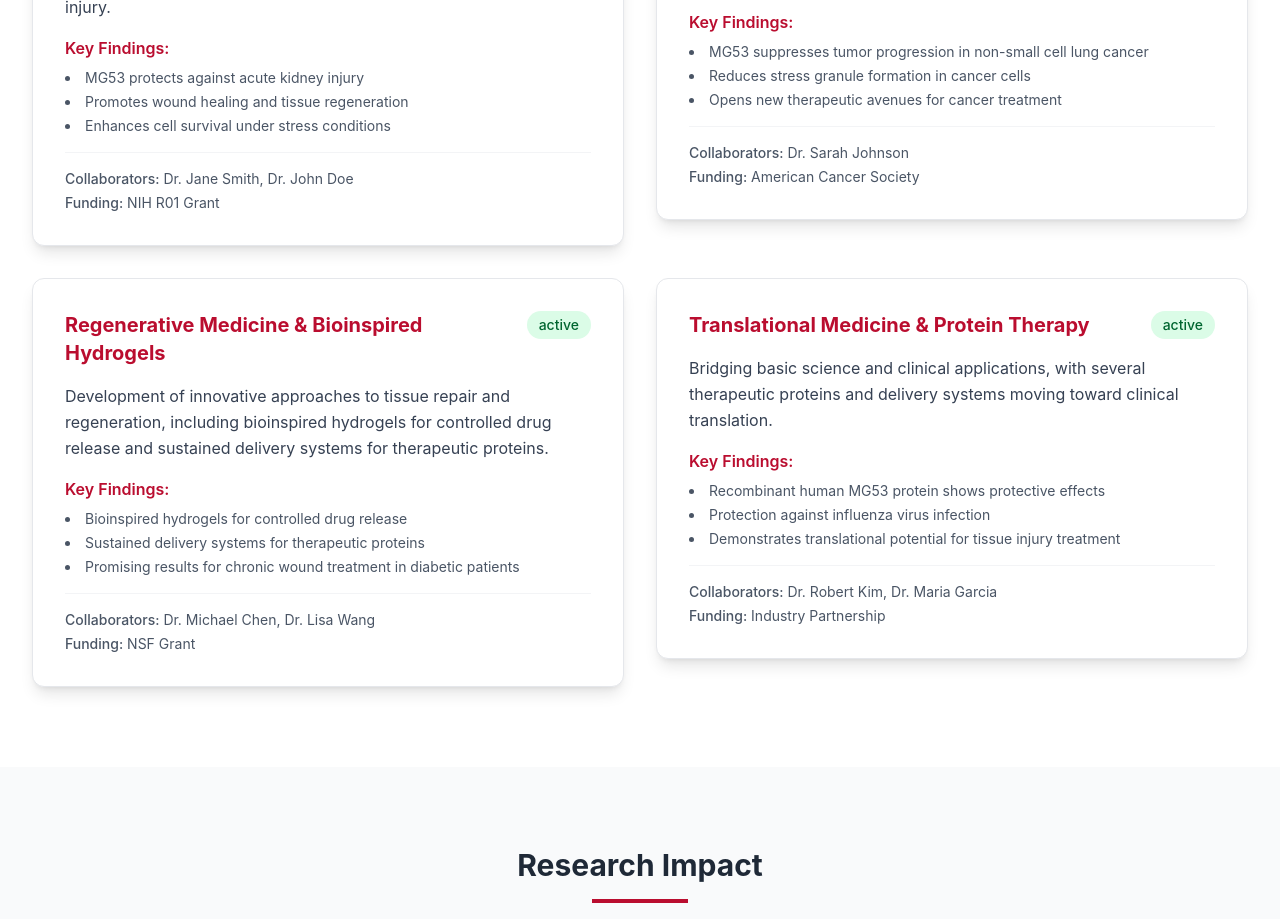
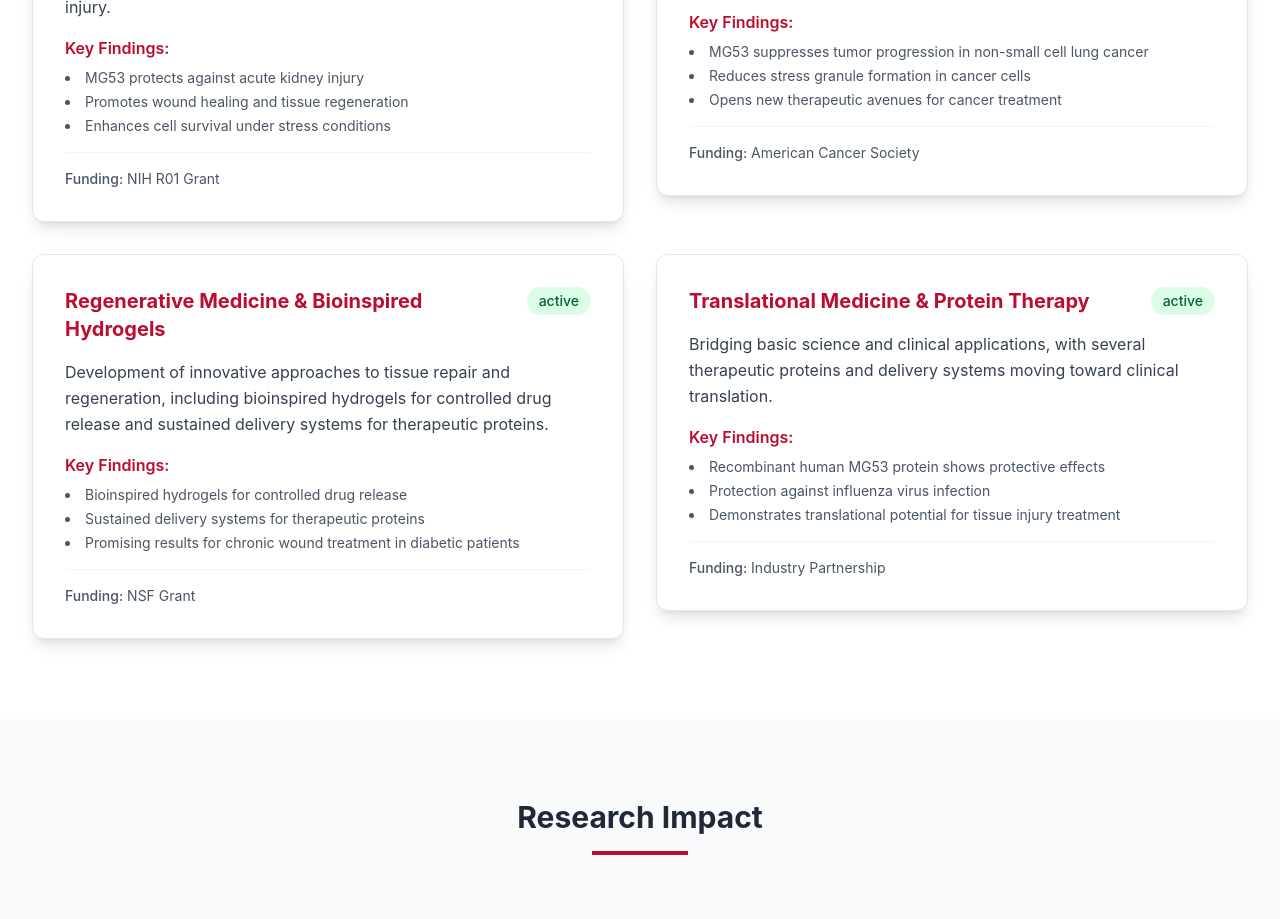
Before and after one commit to lifrank1/haichanglilab.com, a Next.js app: page / in a window 1280 px wide. Shown: the part 1100-2019 px from the top of the page. Built offline with nearby package versions, Linux system fonts and the light colour scheme.

Commit message:
remove collaborators

```diff
--- a/app/admin/components/ResearchProjectsAdmin.tsx
+++ b/app/admin/components/ResearchProjectsAdmin.tsx
@@ -21,7 +21,6 @@ export default function ResearchProjectsAdmin() {
     description: '',
     keyFindings: [''],
     status: 'active',
-    collaborators: [''],
     funding: '',
   });
 
@@ -72,26 +71,6 @@ export default function ResearchProjectsAdmin() {
     }));
   };
 
-  const handleCollaboratorsChange = (index: number, value: string) => {
-    setFormData(prev => ({
-      ...prev,
-      collaborators: prev.collaborators?.map((collab, i) => i === index ? value : collab) || ['']
-    }));
-  };
-
-  const addCollaborator = () => {
-    setFormData(prev => ({
-      ...prev,
-      collaborators: [...(prev.collaborators || []), '']
-    }));
-  };
-
-  const removeCollaborator = (index: number) => {
-    setFormData(prev => ({
-      ...prev,
-      collaborators: prev.collaborators?.filter((_, i) => i !== index) || ['']
-    }));
-  };
 
   const handleSubmit = async (e: React.FormEvent) => {
     e.preventDefault();
@@ -122,7 +101,6 @@ export default function ResearchProjectsAdmin() {
         ...formData as ResearchProject,
         id: editingProject?.id || generateId(formData.title || ''),
         keyFindings: formData.keyFindings?.filter(finding => finding.trim() !== '') || [],
-        collaborators: formData.collaborators?.filter(collab => collab.trim() !== '') || [],
       };
 
       // Update research projects array
@@ -170,7 +148,6 @@ export default function ResearchProjectsAdmin() {
     setFormData({
       ...project,
       keyFindings: project.keyFindings && project.keyFindings.length > 0 ? project.keyFindings : [''],
-      collaborators: project.collaborators && project.collaborators.length > 0 ? project.collaborators : [''],
     });
     setShowForm(true);
   };
@@ -236,7 +213,6 @@ export default function ResearchProjectsAdmin() {
       description: '',
       keyFindings: [''],
       status: 'active',
-      collaborators: [''],
       funding: '',
     });
     setEditingProject(null);
@@ -412,37 +388,6 @@ export default function ResearchProjectsAdmin() {
                   </button>
                 </div>
 
-                <div>
-                  <label className="block text-sm font-medium text-gray-700">Collaborators</label>
-                  {formData.collaborators?.map((collab, index) => (
-                    <div key={index} className="flex items-center space-x-2 mt-2">
-                      <input
-                        type="text"
-                        value={collab}
-                        onChange={(e) => handleCollaboratorsChange(index, e.target.value)}
-                        className="flex-1 border border-gray-300 rounded-md px-3 py-2 focus:outline-none focus:ring-red-500 focus:border-red-500"
-                        placeholder="Collaborator name"
-                      />
-                      {formData.collaborators && formData.collaborators.length > 1 && (
-                        <button
-                          type="button"
-                          onClick={() => removeCollaborator(index)}
-                          className="px-3 py-2 text-red-600 hover:text-red-800"
-                        >
-                          Remove
-                        </button>
-                      )}
-                    </div>
-                  ))}
-                  <button
-                    type="button"
-                    onClick={addCollaborator}
-                    className="mt-2 px-3 py-1 text-sm text-red-600 hover:text-red-800 border border-red-300 rounded-md hover:bg-red-50"
-                  >
-                    Add Collaborator
-                  </button>
-                </div>
-
                 <div className="flex justify-end space-x-3 pt-4">
                   <button
                     type="button"
--- a/app/page.tsx
+++ b/app/page.tsx
@@ -45,18 +45,11 @@ function ResearchProjectCard({ project }: ResearchProjectCardProps) {
         </div>
       )}
 
-      {(project.collaborators || project.funding) && (
+      {project.funding && (
         <div className="pt-4 border-t border-gray-100">
-          {project.collaborators && (
-            <p className="text-sm text-gray-600 mb-1">
-              <span className="font-medium">Collaborators:</span> {project.collaborators.join(', ')}
-            </p>
-          )}
-          {project.funding && (
-            <p className="text-sm text-gray-600">
-              <span className="font-medium">Funding:</span> {project.funding}
-            </p>
-          )}
+          <p className="text-sm text-gray-600">
+            <span className="font-medium">Funding:</span> {project.funding}
+          </p>
         </div>
       )}
     </div>
--- a/data/researchProjects.json
+++ b/data/researchProjects.json
@@ -9,7 +9,6 @@
       "Enhances cell survival under stress conditions"
     ],
     "status": "active",
-    "collaborators": ["Dr. Jane Smith", "Dr. John Doe"],
     "funding": "NIH R01 Grant"
   },
   {
@@ -22,7 +21,6 @@
       "Opens new therapeutic avenues for cancer treatment"
     ],
     "status": "active",
-    "collaborators": ["Dr. Sarah Johnson"],
     "funding": "American Cancer Society"
   },
   {
@@ -35,7 +33,6 @@
       "Promising results for chronic wound treatment in diabetic patients"
     ],
     "status": "active",
-    "collaborators": ["Dr. Michael Chen", "Dr. Lisa Wang"],
     "funding": "NSF Grant"
   },
   {
@@ -48,7 +45,6 @@
       "Demonstrates translational potential for tissue injury treatment"
     ],
     "status": "active",
-    "collaborators": ["Dr. Robert Kim", "Dr. Maria Garcia"],
     "funding": "Industry Partnership"
   }
 ]
--- a/data/types.ts
+++ b/data/types.ts
@@ -35,6 +35,5 @@ export interface ResearchProject {
   description: string;
   keyFindings?: string[];
   status: 'active' | 'completed' | 'upcoming';
-  collaborators?: string[];
   funding?: string;
 }
```
